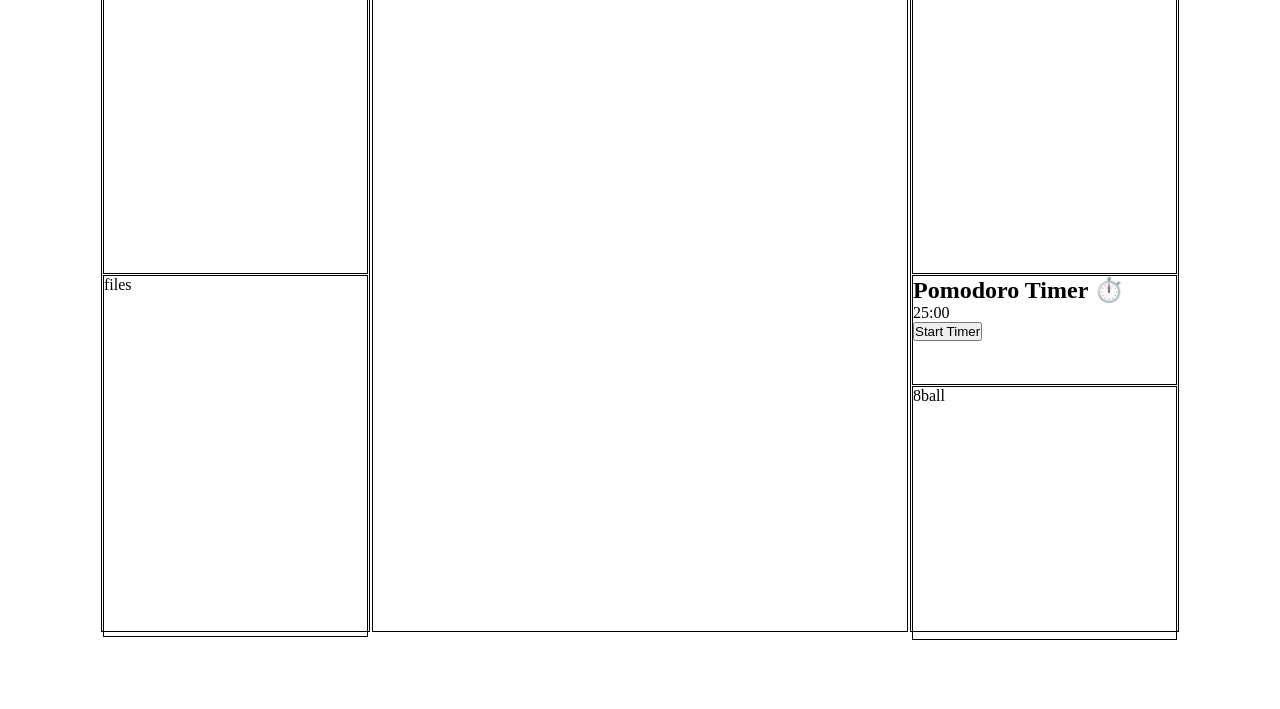
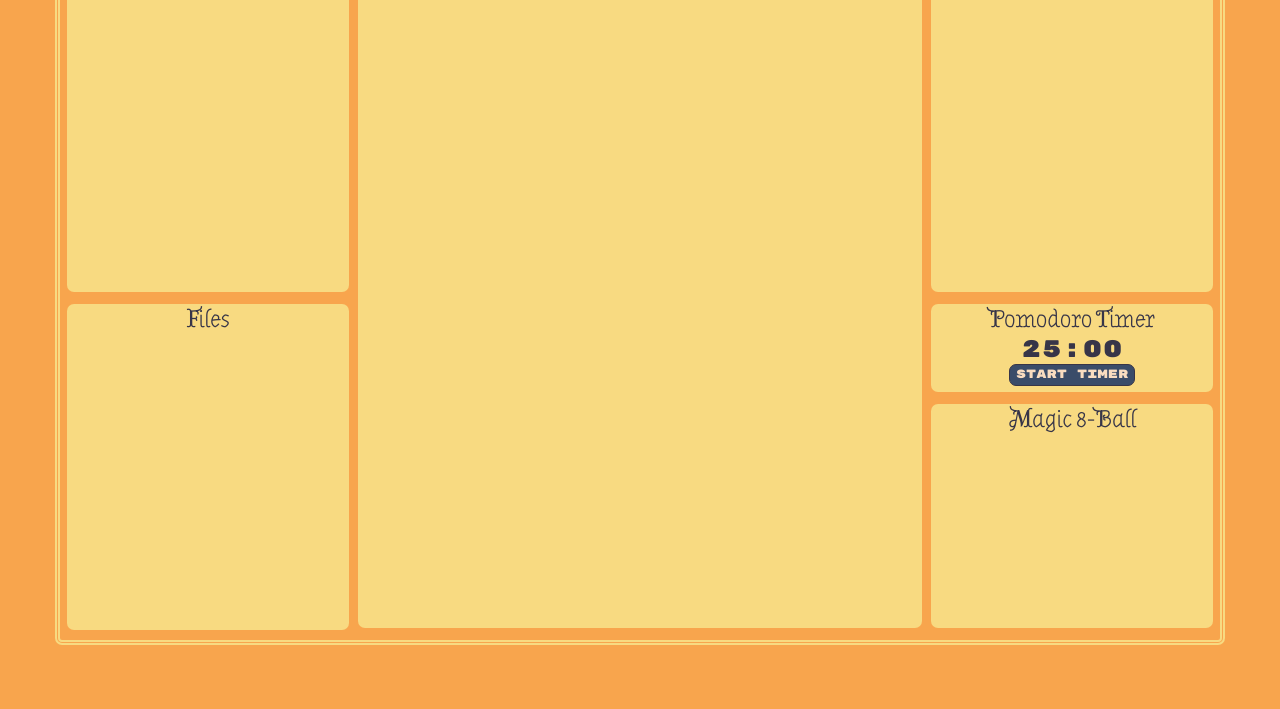
Before and after one commit to Miles-Berry/Addie, a plain HTML site: page index.html in a window 1280 px wide. Shown: the part 91-800 px from the top of the page. Drawn offline with Linux system fonts and the light colour scheme.

Commit message:
Working Design Theme Added

```diff
--- a/index.html
+++ b/index.html
@@ -6,35 +6,42 @@
         <link rel="stylesheet" href="styles.css">
     </head>
     <body>
-        <!-- Left Section -->
-        <section class="left">
-            <section class="reminders">reminders</section>
-            <section class="files">files</section>
+        <!-- Title Bar -->
+        <section class="header">
+            <h1>Addie</h1>
         </section>
 
+        <div class="app-container">
+            <!-- Left Section -->
+            <div class="left section-container">
+                <section class="reminders"><h2 class="section-title">Reminders</h2></section>
+                <section class="files"><h2 class="section-title">Files</h2></section>
+            </div>
+
             <!-- Center Section -->
-        <section class="center">
+            <div class="center section-container">
                 <section class="planner">
-		planner
+                    <h2 class="section-title">Planner</h2>
                 </section>
-	</section>
+            </div>
 
             <!-- right Section -->
-        <section class="right">
+            <div class="right section-container">
                 <!-- Chat Menu -->
-            <section class="chat">chat</section>
+                <section class="chat"><h2 class="section-title">Chat</h2></section>
 
                 <!-- Pomodoro Timer-->
                 <section class="pomo">
-                <h2 class="section-title">Pomodoro Timer ⏱️</h2>
+                    <h2 class="section-title">Pomodoro Timer</h2>
                     <div class="timer-clock">25:00</div>
                     <button class="timer-start">Start Timer</button>
                 </section>
 
                 <!-- Magic 8-Ball-->
-            <section class="eightball">8ball</section>
+                <section class="eightball"><h2 class="section-title">Magic 8-Ball</h2></section>
 
-        </section>
+            </div>
+        </div>
 
     <!-- Script Tags -->
     <script src="./pomo.js"></script>
--- a/styles.css
+++ b/styles.css
@@ -1,41 +1,140 @@
+:root {
+    box-sizing: border-box;
+    --light-peach: #f8da81;
+    --dark-peach: #f8a54d;
+    --text: #373548;
+    --blue-grey: #3a4c69;
+    --creme: #f9dcc0;
+}
+
+@font-face {
+    font-family: Almendra;
+    src: url(./fonts/Almendra_Display/AlmendraDisplay-Regular.ttf)
+}
+@font-face {
+    font-family: Anonymous;
+    src: url(./fonts/Anonymous_Pro/AnonymousPro-Regular.ttf)
+
+}
+@font-face {
+    font-family: Balthazar;
+    src: url(./fonts/Balthazar/Balthazar-Regular.ttf)
+}
+@font-face {
+    font-family: PT;
+    src: url(./fonts/PT_Mono/PTMono-Regular.ttf)
+}
+@font-face {
+    font-family: Rubik;
+    src: url(./fonts/Rubik_Mono_One/RubikMonoOne-Regular.ttf)
+}
+@font-face {
+    font-family: VT;
+    src: url(./fonts/VT323/VT323-Regular.ttf)
+}
+@font-face {
+    font-family: Work_sans;
+    src: url(./fonts/Work_Sans/WorkSans-VariableFont_wght.ttf)
+}
+
+
 * {
     margin: 0;
     padding: 0;
+    color: var(--text);
 }
 
 body {
-    height: 720px;
-    width: 1080px;
+    width: 100dvw;
+    height: 100dvh;
     display: flex;
-    margin: 0 auto;
+    flex-flow: column nowrap;
+    align-items: center;
+    background-color: var(--dark-peach);
 }
 
-section {
-    border: 1px solid black;
-    margin: 1px;
+.app-container {
+    border: 5px double var(--light-peach);
+    border-radius: 7px;
+    display: flex;
+    justify-content: space-evenly;
+    padding: 0 4px;
+    height: 85%;
+    width: 90%;
+}
+
+.section-container {
+    display: flex;
+    flex-direction: column;
+    align-items: center;
+    height: 100%;
 }
 
 .left, .right {
     width: 25%;
-    height: 100%;
 }
 
 .center {
     width: 50%;
+}
+
+.reminders,
+.files,
+.planner,
+.chat,
+.pomo,
+.eightball {
+    width: 98%;
+    background-color: var(--light-peach);
+    border-radius: 7px;
+    margin: 2% 2% 2% 2%;
+    text-align: center;
+}
+
+.reminders, .files, .chat {
+    height: 48%;
+}
+
+.planner {
+    margin-top: 1%;
     height: 100%;
 }
 
-.reminders, .files, .chat {
-    margin: 1px;
-    height: 50%;
+.pomo {
+    height: 13%;
+    display: flex;
+    flex-direction: column;
+    align-items: center;
 }
 
-.pomo {
-    height: 15%;
-    margin: 1px
+.timer-clock {
+    font-size: 24px;
+    font-family: Rubik;
+    color: var(--text);
 }
 
 .eightball {
-    height: 35%;
-    margin: 1px;
+    height: 33%;
+
 }
+
+h1 {
+    text-align: center;
+    font-family: Almendra;
+    font-size: 36px;
+}
+
+.section-title {
+    font-family: Almendra;
+    font-size: 24px;
+}
+
+button {
+    background-color: var(--blue-grey);
+    color: var(--creme);
+    font-family: Rubik;
+    font-size: 12px;
+    padding: 1% 2%;
+    border-radius: 7px;
+    border: 1px double var(--text);
+}
```
Also changed, not shown: 1 other file. Lines whose indentation alone changed are shown as unchanged.
